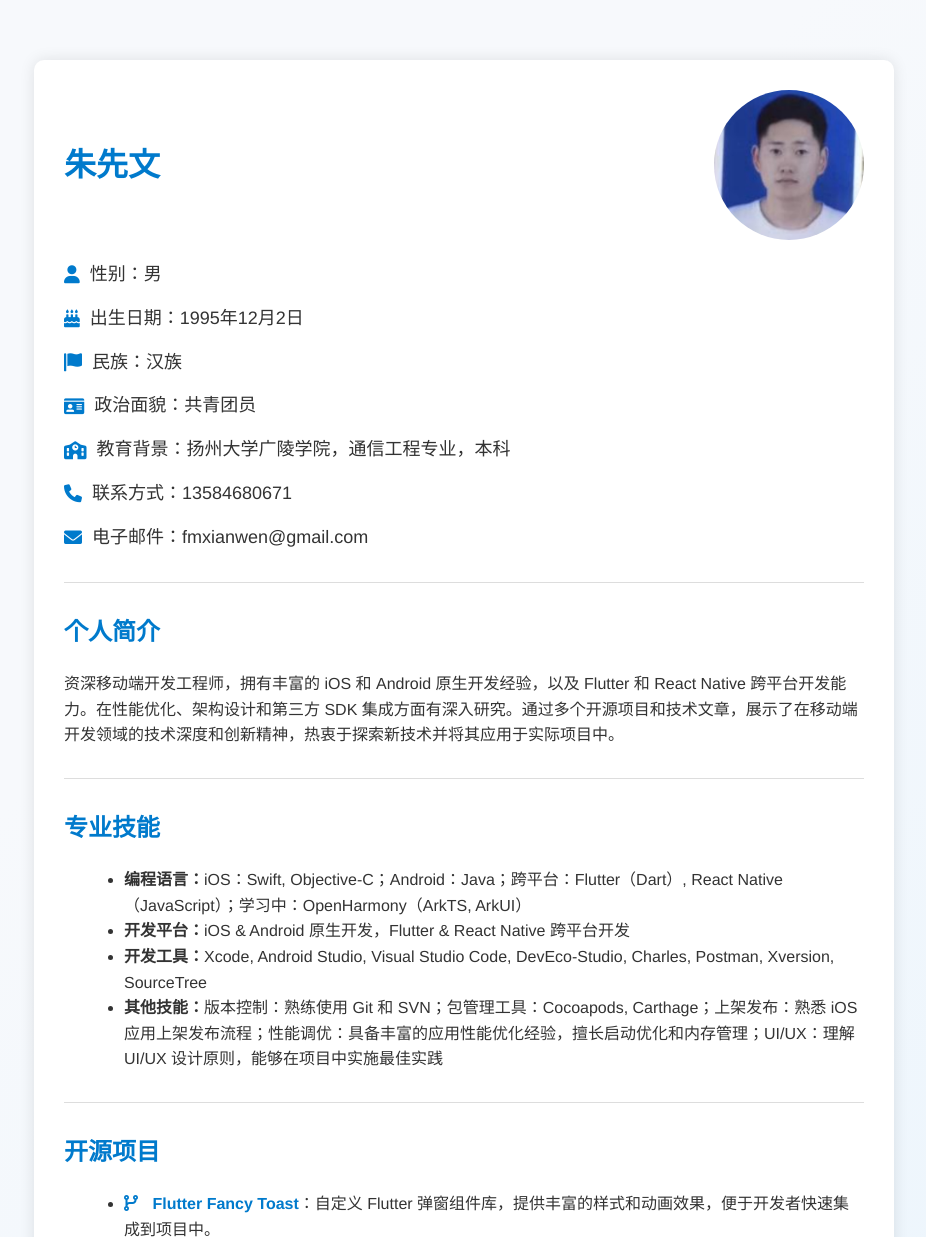
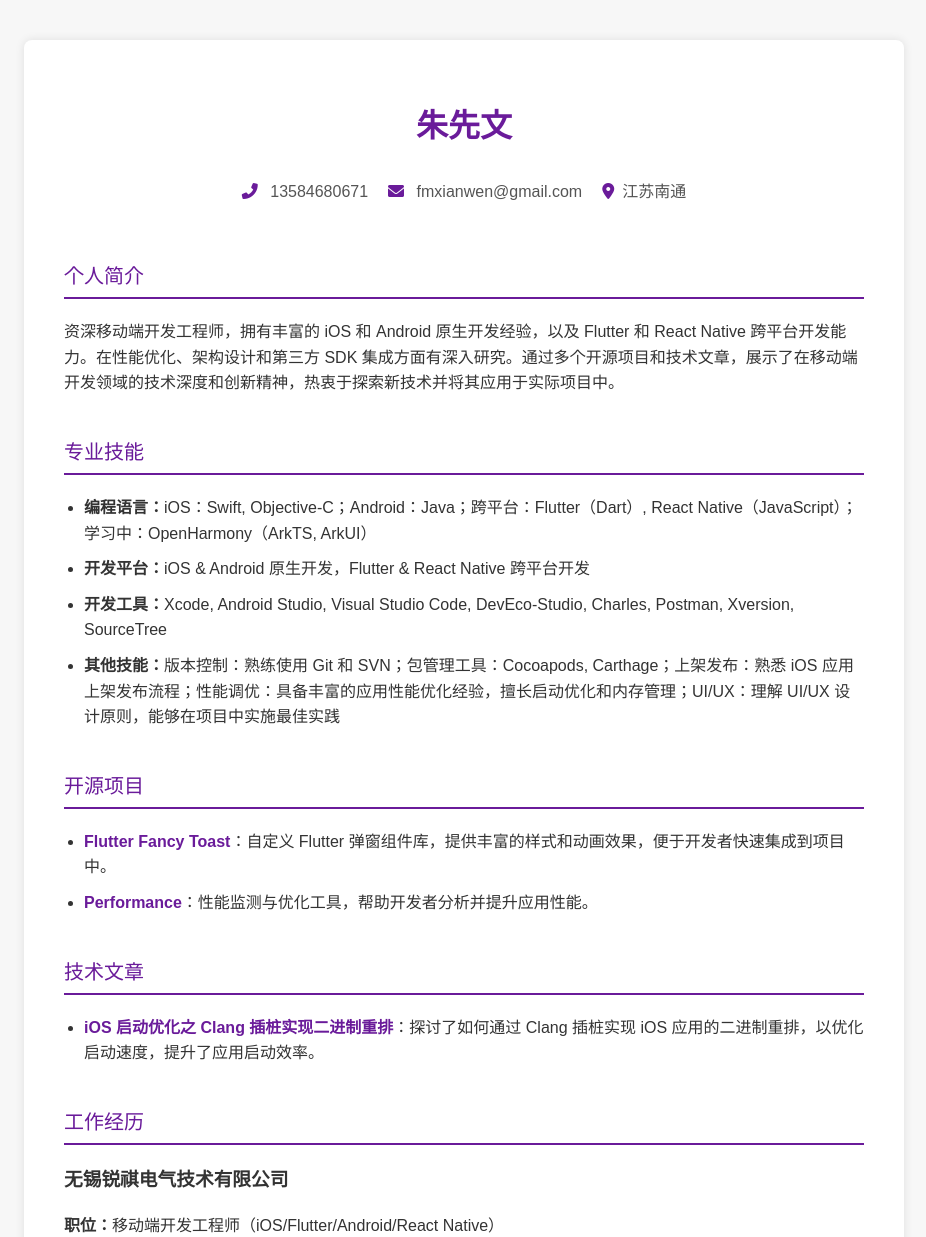
Before and after one commit to xianwen-zhu/resume, a plain HTML site: page index.html in a window 1280 px wide. Shown: the top 1237 px of the page, without its empty margins (176-1102 px from the left). Drawn offline with Linux system fonts and the light colour scheme.

Commit message:
Update index.html

```diff
--- a/index.html
+++ b/index.html
@@ -6,110 +6,90 @@
 		<title>Resume of 朱先文</title>
 		<link rel="stylesheet" href="https://cdnjs.cloudflare.com/ajax/libs/font-awesome/6.0.0-beta3/css/all.min.css">
 		<style>
-			/* 背景和整体样式 */
 			body {
-				font-family: 'Helvetica', 'Arial', sans-serif;
-				line-height: 1.6;
-				background: linear-gradient(135deg, #f7f9fc 25%, #e3f2fd);
-				color: #333;
+				font-family: 'Arial', sans-serif;
 				margin: 0;
 				padding: 0;
+				background-color: #f7f7f7;
+				color: #333;
+				line-height: 1.6;
 			}
 
-			/* 主容器样式 */
 			.container {
 				max-width: 800px;
-				margin: 60px auto;
-				padding: 30px;
+				margin: 40px auto;
 				background-color: #fff;
-				border-radius: 10px;
-				box-shadow: 0 0 15px rgba(0, 0, 0, 0.1);
-				animation: fadeIn 1.5s ease-in;
+				padding: 40px;
+				box-shadow: 0 0 10px rgba(0, 0, 0, 0.1);
+				border-radius: 8px;
 			}
 
-			/* 标题和头像布局 */
 			.header {
+				text-align: center;
+				margin-bottom: 40px;
+			}
+
+			.header h1 {
+				font-size: 32px;
+				margin-bottom: 10px;
+				color: #6a1b9a;
+				/* 紫色 */
+				text-transform: uppercase;
+			}
+
+			.header p {
+				font-size: 16px;
+				color: #555;
+			}
+
+			.contact-info {
 				display: flex;
-				justify-content: space-between;
-				align-items: center;
+				justify-content: center;
+				gap: 20px;
+				margin-top: 10px;
+			}
+
+			.contact-info i {
+				color: #6a1b9a;
+				/* 紫色 */
+				margin-right: 8px;
+			}
+
+			.section-title {
+				font-size: 20px;
+				color: #6a1b9a;
+				/* 紫色 */
+				text-transform: uppercase;
+				margin-bottom: 20px;
+				border-bottom: 2px solid #6a1b9a;
+				padding-bottom: 5px;
+			}
+
+			.section {
+				margin-bottom: 40px;
+			}
+
+			.section p,
+			.section ul {
+				font-size: 16px;
 				margin-bottom: 20px;
 			}
 
-			/* 头像样式 */
-			.avatar {
-				width: 150px;
-				height: 150px;
-				border-radius: 50%;
-				object-fit: cover;
-				margin-left: 20px;
+			.section ul {
+				padding-left: 20px;
 			}
 
-			/* 标题样式 */
-			h1,
-			h2 {
-				color: #007acc;
-				margin-bottom: 20px;
-				text-transform: uppercase;
-				font-weight: bold;
+			.section ul li {
+				margin-bottom: 10px;
 			}
 
-			/* 段落和列表样式 */
-			p,
-			ul {
-				margin: 15px 0;
-			}
-
-			ul {
-				list-style-type: disc;
-				margin-left: 20px;
-			}
-
-			/* 图标样式 */
-			.icon {
-				margin-right: 10px;
-				color: #007acc;
-			}
-
-			/* 链接样式 */
 			a {
-				color: #007acc;
+				color: #6a1b9a;
 				text-decoration: none;
-				transition: color 0.3s ease, transform 0.3s ease;
 			}
 
 			a:hover {
-				color: #005f99;
-				transform: scale(1.05);
-			}
-
-			/* 动画效果 */
-			@keyframes fadeIn {
-				from {
-					opacity: 0;
-				}
-
-				to {
-					opacity: 1;
-				}
-			}
-
-			/* 联系信息样式 */
-			.contact-info p {
-				display: flex;
-				align-items: center;
-				font-size: 18px;
-			}
-
-			.contact-info i {
-				margin-right: 10px;
-				color: #007acc;
-			}
-
-			/* 分隔线 */
-			hr {
-				border: 0;
-				border-top: 1px solid #ddd;
-				margin: 30px 0;
+				text-decoration: underline;
 			}
 		</style>
 	</head>
@@ -118,32 +98,21 @@
 		<div class="container">
 			<div class="header">
 				<h1>朱先文</h1>
-				<!-- 添加头像，放置在右边 -->
-				<img src="assets/avatar.jpg" alt="Avatar" class="avatar">
+				<div class="contact-info">
+					<p><i class="fas fa-phone-alt"></i> 13584680671</p>
+					<p><i class="fas fa-envelope"></i> fmxianwen@gmail.com</p>
+					<p><i class="fas fa-map-marker-alt"></i>江苏南通</p>
+				</div>
 			</div>
 
-			<div class="section contact-info">
-				<p><i class="fas fa-user icon"></i> 性别：男</p>
-				<p><i class="fas fa-birthday-cake icon"></i> 出生日期：1995年12月2日</p>
-				<p><i class="fas fa-flag icon"></i> 民族：汉族</p>
-				<p><i class="fas fa-id-card icon"></i> 政治面貌：共青团员</p>
-				<p><i class="fas fa-school icon"></i> 教育背景：扬州大学广陵学院，通信工程专业，本科</p>
-				<p><i class="fas fa-phone icon"></i> 联系方式：13584680671</p>
-				<p><i class="fas fa-envelope icon"></i> 电子邮件：fmxianwen@gmail.com</p>
-			</div>
-
-			<hr>
-
 			<div class="section">
-				<h2>个人简介</h2>
+				<div class="section-title">个人简介</div>
 				<p>资深移动端开发工程师，拥有丰富的 iOS 和 Android 原生开发经验，以及 Flutter 和 React Native 跨平台开发能力。在性能优化、架构设计和第三方 SDK
 					集成方面有深入研究。通过多个开源项目和技术文章，展示了在移动端开发领域的技术深度和创新精神，热衷于探索新技术并将其应用于实际项目中。</p>
 			</div>
 
-			<hr>
-
 			<div class="section">
-				<h2>专业技能</h2>
+				<div class="section-title">专业技能</div>
 				<ul>
 					<li><strong>编程语言：</strong>iOS：Swift, Objective-C；Android：Java；跨平台：Flutter（Dart）, React
 						Native（JavaScript）；学习中：OpenHarmony（ArkTS, ArkUI）</li>
@@ -155,37 +124,29 @@
 				</ul>
 			</div>
 
-			<hr>
-
 			<div class="section">
-				<h2>开源项目</h2>
+				<div class="section-title">开源项目</div>
 				<ul>
-					<li><strong><a href="https://github.com/xianwen-zhu/flutter_fancy_toast.git" target="_blank"><i
-									class="fas fa-code-branch icon"></i> Flutter Fancy Toast</a></strong>：自定义 Flutter
-						弹窗组件库，提供丰富的样式和动画效果，便于开发者快速集成到项目中。</li>
-					<li><strong><a href="https://github.com/xianwen-zhu/Performance.git" target="_blank"><i
-									class="fas fa-code-branch icon"></i>
-								Performance</a></strong>：性能监测与优化工具，帮助开发者分析并提升应用性能。</li>
+					<li><strong><a href="https://github.com/xianwen-zhu/flutter_fancy_toast.git" target="_blank">Flutter
+								Fancy Toast</a></strong>：自定义 Flutter 弹窗组件库，提供丰富的样式和动画效果，便于开发者快速集成到项目中。</li>
+					<li><strong><a href="https://github.com/xianwen-zhu/Performance.git"
+								target="_blank">Performance</a></strong>：性能监测与优化工具，帮助开发者分析并提升应用性能。</li>
 				</ul>
 			</div>
 
-			<hr>
-
 			<div class="section">
-				<h2>技术文章</h2>
+				<div class="section-title">技术文章</div>
 				<ul>
 					<li><strong><a href="https://www.yuque.com/laomalaixunshan/bgd52k/xmhae6?singleDoc#"
-								target="_blank"><i class="fas fa-book icon"></i> iOS 启动优化之 Clang
-								插桩实现二进制重排</a></strong>：探讨了如何通过 Clang 插桩实现 iOS 应用的二进制重排，以优化启动速度，提升了应用启动效率。</li>
+								target="_blank">iOS 启动优化之 Clang 插桩实现二进制重排</a></strong>：探讨了如何通过 Clang 插桩实现 iOS
+						应用的二进制重排，以优化启动速度，提升了应用启动效率。</li>
 				</ul>
 			</div>
 
-			<hr>
-
 			<div class="section">
-				<h2>工作经历</h2>
-
-				<h3><i class="fas fa-briefcase icon"></i> 无锡锐祺电气技术有限公司</h3>
+				<div class="section-title">工作经历</div>
+				<div>
+					<h3>无锡锐祺电气技术有限公司</h3>
 					<p><strong>职位：</strong>移动端开发工程师（iOS/Flutter/Android/React Native）</p>
 					<p><strong>时间：</strong>2023年7月—至今</p>
 					<ul>
@@ -193,8 +154,10 @@
 						<li>实现新需求迭代更新，修复关键 Bug，确保应用稳定性。</li>
 						<li>负责 iOS 和 Android 应用的上架审核及发布，确保顺利通过审核。</li>
 					</ul>
+				</div>
 
-				<h3><i class="fas fa-briefcase icon"></i> 国泰新点软件股份有限公司</h3>
+				<div>
+					<h3>国泰新点软件股份有限公司</h3>
 					<p><strong>职位：</strong>iOS 开发工程师 / Flutter 开发</p>
 					<p><strong>时间：</strong>2019年6月—2023年7月</p>
 					<ul>
@@ -203,34 +166,27 @@
 						<li>通过 KSCrash 崩溃分析，降低应用崩溃率，提升应用稳定性。</li>
 						<li>负责推送功能的调试和发版，确保消息准确推送。</li>
 					</ul>
-
 					<ul>
-					<li>负责“重庆公共资源”项目的原生页面开发，集成百度地图、活体检测、OCR 识别等第三方 SDK。
-						优化应用框架，提升应用性能，完成版本迭代更新。
-
+						<li>负责“重庆公共资源”项目的原生页面开发，集成百度地图、活体检测、OCR 识别等第三方 SDK。</li>
+						<li>优化应用框架，提升应用性能，完成版本迭代更新。</li>
 						<li><a href="https://apps.apple.com/cn/app/%E9%87%8D%E5%BA%86%E5%85%AC%E5%85%B1%E8%B5%84%E6%BA%90/id1475225955"
-							target="_blank" style="color: #007acc; text-decoration: underline;">查看重庆公共资源应用程序</a></li>
-					<hr>
+								target="_blank">查看重庆公共资源应用程序</a></li>
+					</ul>
+				</div>
+			</div>
 
 			<div class="section">
-						<h2>教育背景</h2>
-						<p><strong><i class="fas fa-graduation-cap icon"></i> 扬州大学广陵学院</strong> -
-							通信工程专业，学士学位，2014年8月—2018年10月</p>
+				<div class="section-title">教育背景</div>
+				<p>扬州大学广陵学院 • 通信工程专业，本科 • 2014年8月 - 2018年10月</p>
 			</div>
 
-					<hr>
-
 			<div class="section">
-						<h2>自我评价</h2>
+				<div class="section-title">自我评价</div>
 				<ul>
 					<li>工作认真负责，注重细节，能够及时反馈和识别风险，确保项目按时高质量交付。</li>
 					<li>学习能力强，持续学习新技术，提升个人和团队的开发效率，善于解决开发中的复杂问题。</li>
 					<li>具备项目管理经验，能够有效协调项目资源，制定合理的开发计划，确保里程碑按时达成。</li>
-							<li>乐于分享，积极分享技术经验和最佳实践，帮助团队提升整体技术水平。</li>
-							<li>定期总结工作与生活中的得失，持续改进自我，实现职业成长。</li>
-						</ul>
-					</div>
-
+					<li>
 						<p><strong>感谢您抽出时间阅读我的简历，如果您觉得我的背景与技能符合贵公司的需求，请随时联系我！期待与您进一步沟通。</strong></p>
 			</div>
 	</body>
```
Lines whose indentation alone changed are shown as unchanged.
